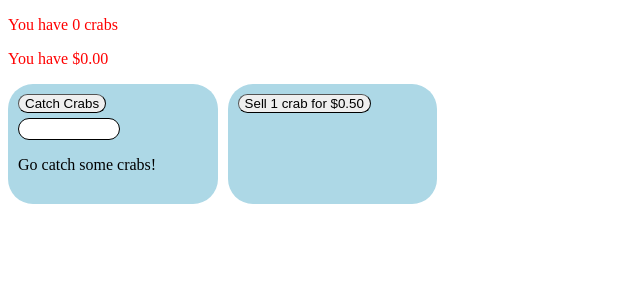
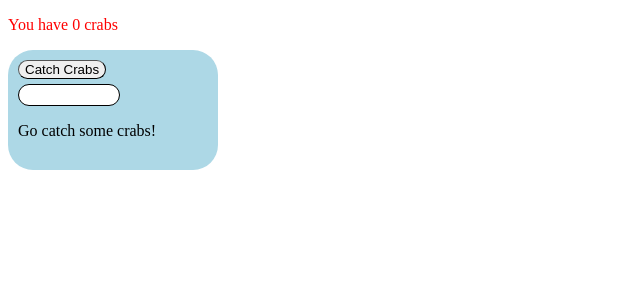
Before and after one commit to salamander77712/Crab-App, a Nuxt app: page / in a window 1280 px wide. Shown: the top 300 px of the page, without its empty margins (0-640 px from the left). Built offline with nearby package versions, Linux system fonts and the light colour scheme.

Commit message:
New sections are now only visible once relevant

```diff
--- a/components/CrabManager.vue
+++ b/components/CrabManager.vue
@@ -1,18 +1,26 @@
 <script setup lang="ts">
 const crabs:Ref = useState('crabs', () => 0);
 const money:Ref = useState('money', () => 0);
+let caughtCrab:boolean = false;
+watch(
+  crabs,
+  () => {
+    caughtCrab = true;
+  },
+  { once: true }
+)
 </script>
 
 <template>
 <div>
     <p>You have {{ crabs }} crabs</p>
-    <p>You have ${{ money.toFixed(2) }}</p>
+    <p v-if="caughtCrab" class="animate-in">You have ${{ money.toFixed(2) }}</p>
 </div>
 <div class="section">
-<CrabCatchButton />
+    <CrabCatchButton />
 </div>
-<div class="section">
-<CrabSellButton />
+<div v-if="caughtCrab" class="section animate-in">
+    <CrabSellButton />
 </div>
 </template>
 
@@ -29,4 +37,12 @@ div.section {
     margin-right: 10px;
     padding: 10px;
 }
+@keyframes fade-in{
+    from {opacity: 0;}
+    to {opacity: 1;}
+}
+.animate-in {
+    animation-name: fade-in;
+    animation-duration: 1s;
+}
 </style>
--- a/components/CrabSellButton.vue
+++ b/components/CrabSellButton.vue
@@ -1,11 +1,11 @@
 <script setup lang="ts">
 const crabs:Ref = useState('crabs');
 const money:Ref = useState('money');
-let sellPrice:Ref = ref(0.5);
 const minPrice:number = 0.5;
 const maxPrice:number = 1.5;
-const maxChange:number = 0.1;
+const maxChange:number = 0.03;
 const priceChangeInterval:number = 1000;
+let sellPrice:Ref = ref(minPrice);
 function changePrice(){
     sellPrice.value += (Math.random() * 2 * maxChange) - maxChange;
     if(sellPrice.value < minPrice){
```
